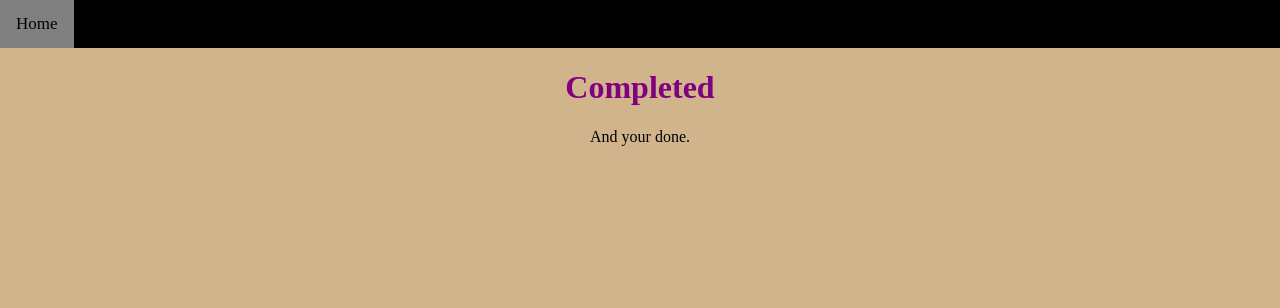
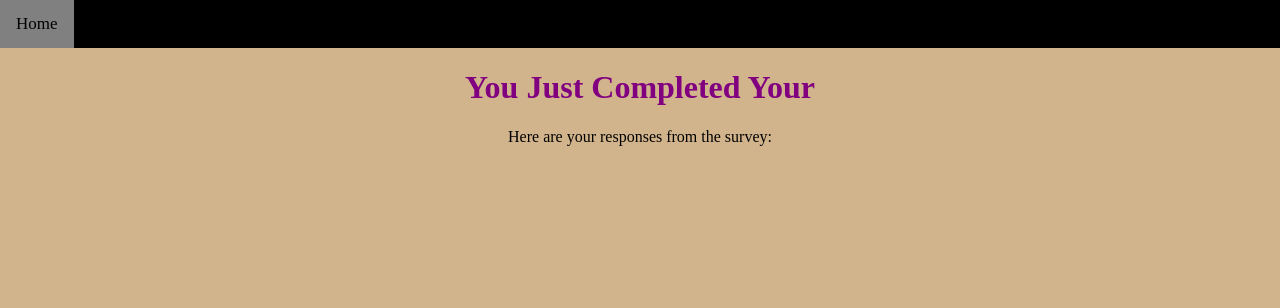
Before and after one commit to argeffner/HW-Exercises, a Flask app: template templates/complete.html in a window 1280 px wide. Shown: the top 308 px of the page. Run offline with Flask 2, Linux system fonts and the light colour scheme; the template is opened without the code that fills it, so the values that code supplies are empty.

Commit message:
new survey

```diff
--- a/app.py
+++ b/app.py
@@ -1,6 +1,6 @@
-from flask import Flask, request, render_template, redirect, flash, session
+from flask import Flask, request, render_template, redirect, flash, session, make_response
 from flask_debugtoolbar import DebugToolbarExtension
-from surveys import satisfaction_survey as survey
+from surveys import surveys
 
 app = Flask(__name__)
 app.config['SECRET_KEY'] = "one banana"
@@ -8,32 +8,65 @@
 debug = DebugToolbarExtension(app)
 
 RESPONSES_KEY = "responses"
+CURRENT_SURVEY_KEY = 'current_survey'
 
 @app.route('/')
-def start_page():
-    # import data from survey
+def pick_survey_startpage():
+    # import data from survey and place in pick survey form
+    return render_template("pick-survey.html", surveys=surveys)
+
+
+@app.route('/', methods=["POST"])
+def pick_survey():
+
+    #take code for a survey (incomplete) and store the id. Once the survey is complete the completed survey will be stored as the new id.
+    survey_id = request.form['survey_code']
+
+    # prevents individual from retaking the survey again
+    if request.cookies.get(f"completed_{survey_id}"):
+        return render_template("already-done.html")
+
+    # stores the incomplete/complete survey in the surveys app and stores as survey. Then passes the data to store as cookies in the session storage.
+    survey = surveys[survey_id]
+    session[CURRENT_SURVEY_KEY] = survey_id
+
     return render_template("home.html", survey=survey)
 
 
 @app.route('/begin', methods=["POST"])
 def start_survey():
 
+    #stores data set into random code and creates cookies of the empty list
+    # later on when submitting information in the form the data will be stored as cookies.
     session[RESPONSES_KEY] = []
 
     return redirect('/questions/0')
+
 
 @app.route('/answer', methods=["POST"])
 def show_answers():
     #saves answer and moves to next question
 
-    # get choice response for submission
+    # get choice response for submission and text for choice
     choice = request.form['answer']
+    text = request.form.get('text', "")
 
-    #add response to list (for list you use .append() )
+     # add current response to the list in the session
     responses = session[RESPONSES_KEY]
-    responses.append(choice)
+    responses.append({"choice": choice, "text": text})
+
+     # adding response to the session storing the cookies so they can be used in survey.
     session[RESPONSES_KEY] = responses
+    survey_code = session[CURRENT_SURVEY_KEY]
+    survey = surveys[survey_code]
 
+    # #add response to list (for list you use .append()
+    # #Also now anything that is appended to the list will show up in the cookies
+    # responses = session[RESPONSES_KEY]
+    # responses.append(choice)
+    # session[RESPONSES_KEY] = responses
+
+    # checks to make sure that individual doesn't skip pages or go back
     if (len(responses) == len(survey.questions)):
         # comleted all questions now move to completed page
         return redirect('/complete')
@@ -46,7 +79,10 @@
 @app.route('/questions/<int:quid>')
 def show_questions(quid):
 
+    # retrieves the data from the cookies that were just stored and store as response and put in survey.
     responses = session.get(RESPONSES_KEY)
+    survey_code = session[CURRENT_SURVEY_KEY]
+    survey = surveys[survey_code]
 
     # set up process based on questions either moves to homepage, question<index> page or completepage
 
@@ -71,4 +107,17 @@
 @app.route('/complete')
 def complete():
 
-    return render_template('complete.html')
+    #store all data into session storage as cookies
+    survey_id = session[CURRENT_SURVEY_KEY]
+    survey = surveys[survey_id]
+    responses = session[RESPONSES_KEY]
+
+    #need to store data from html
+    html = render_template('complete.html',
+                            survey=survey,
+                            responses=responses)
+
+    # sets the stored response with extra detail to make sure that survey cant be resubmitted or redone after comleting.
+    response = make_response(html)
+    response.set_cookie(f"completed_{survey_id}", "yes", max_age=75)
+    return response
--- a/static/app.css
+++ b/static/app.css
@@ -35,3 +35,14 @@
     margin: 0 auto;
     display: block;
 }
+
+select {text-align-last:center; }
+
+div {
+    text-align: center;
+}
+
+ul {
+    display: inline;
+    text-align: center;
+}
--- a/templates/complete.html
+++ b/templates/complete.html
@@ -1,6 +1,18 @@
 {% extends 'base.html' %}
 {% block title%} Complete {% endblock%}
 {% block content%}
-   <h1>Completed</h1>
-    <p>And your done.</p>
+ <h1>You Just Completed Your {{ survey.title }}</h1>
+    <p> Here are your responses from the survey:</p>
+    <ul>
+    {% for question in survey.questions %}
+        <li>
+        <b>{{ question.question }}:</b>
+
+        {{ responses[loop.index0]["choice"] }}
+
+        <i>{{ responses[loop.index0]["text"] }}</i>
+        </li>
+    {% endfor %}
+    </ul>
+
 {% endblock %}
```
Also changed, not shown: templates/already-done.html (added, +9 -0 lines), templates/pick-survey.html (added, +24 -0 lines).
